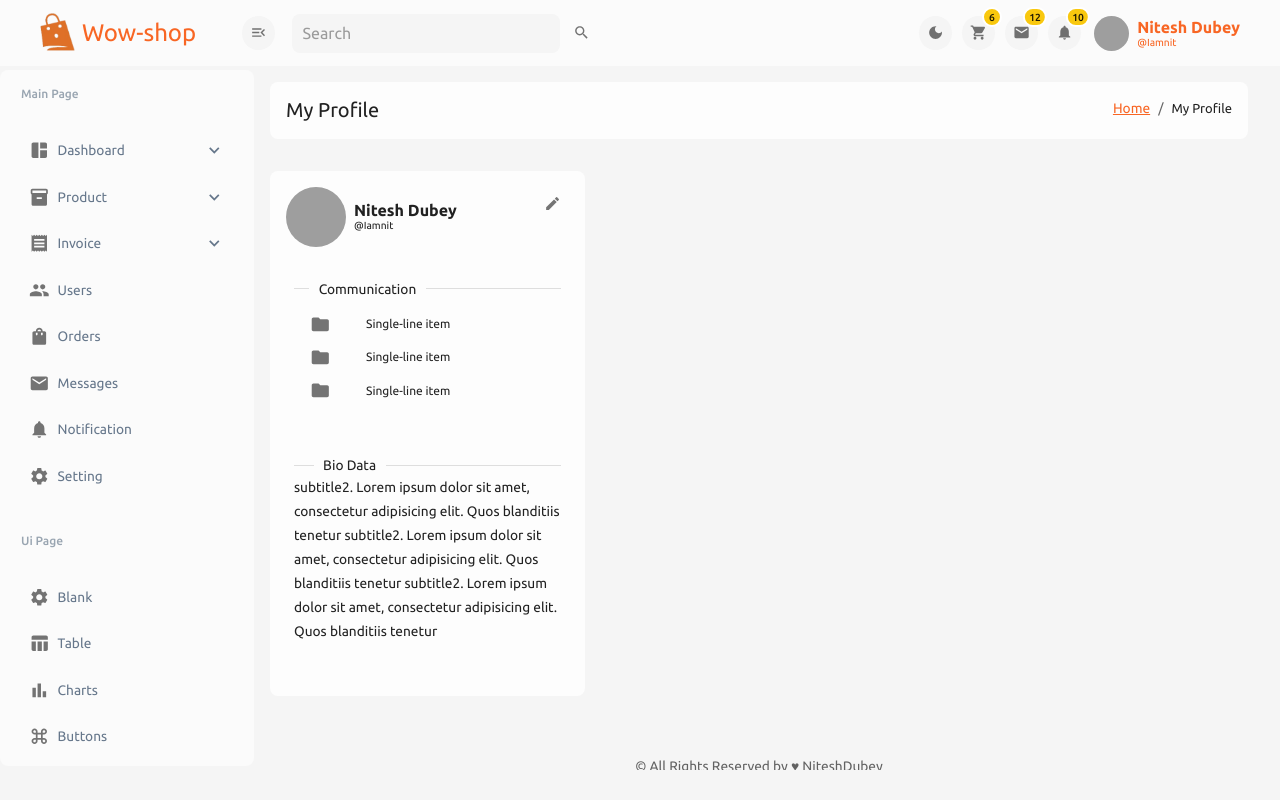
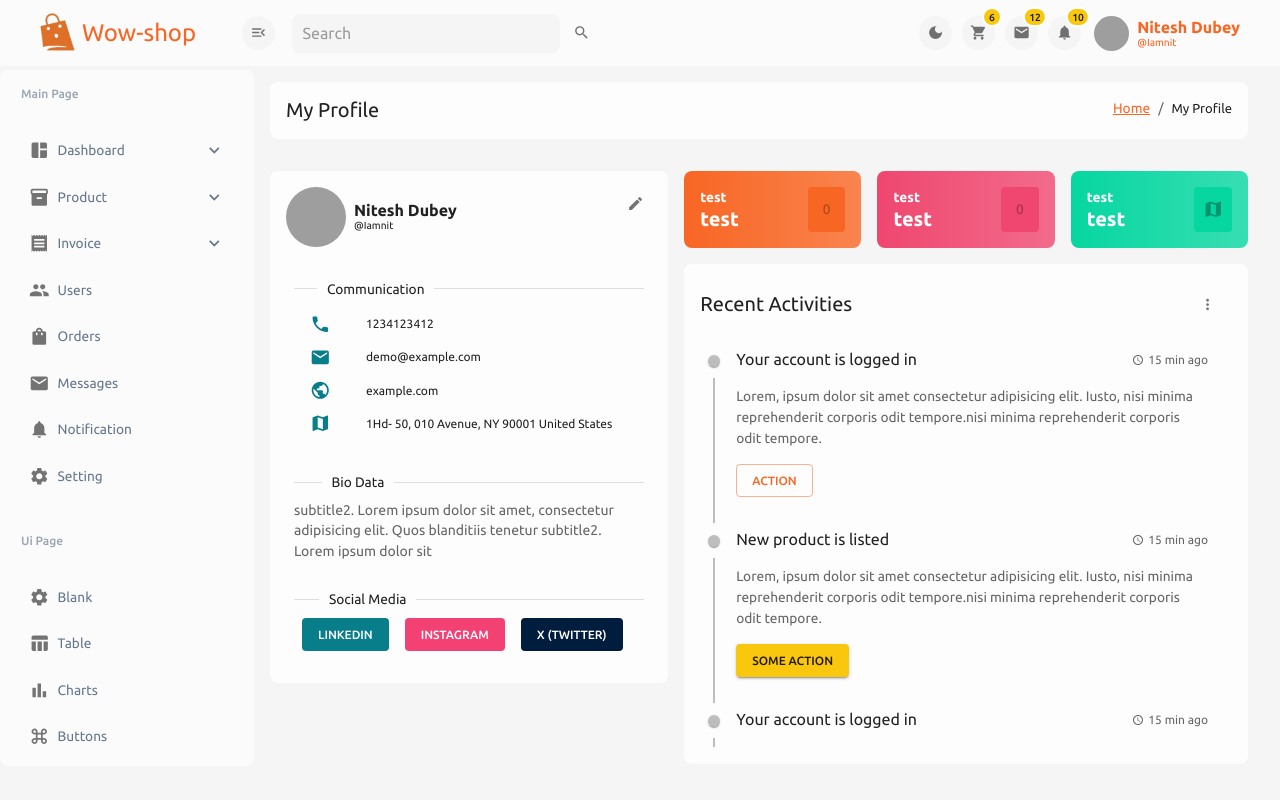
Before and after one commit to iamniteshdubey0/ECommerce-DashBoard-ReactJS, a React (Vite) app: page /user-profile in a window 1280 px wide. Built offline with nearby package versions, Linux system fonts and the light colour scheme; grey boxes are pictures that could not be loaded.

Commit message:
added dialog modal to user profile

```diff
--- a/src/pages/main/Users/UserProfile.jsx
+++ b/src/pages/main/Users/UserProfile.jsx
@@ -1,6 +1,6 @@
 import React from "react";
 import BreadcrumCustom from "../../../components/CustomComponenet/BreadcrumCustom/BreadcrumCustom";
-import { Box, Typography } from "@mui/material";
+import { Box, Button, Typography } from "@mui/material";
 import Grid from "@mui/material/Grid2";
 import Footer from "../../../components/Footer/Footer";
 import { useTheme } from "@mui/material";
@@ -13,12 +13,41 @@ import List from "@mui/material/List";
 import ListItem from "@mui/material/ListItem";
 import ListItemIcon from "@mui/material/ListItemIcon";
 import ListItemText from "@mui/material/ListItemText";
-import FolderIcon from "@mui/icons-material/Folder";
+import PhoneIcon from "@mui/icons-material/Phone";
+import EmailIcon from "@mui/icons-material/Email";
+import PublicIcon from "@mui/icons-material/Public";
+import MapIcon from "@mui/icons-material/Map";
+import MiniCard from "../../../components/CustomComponenet/CardCustom/MiniCard";
+import CustomTimeline from "../../../components/CustomComponenet/CustomTimeline/CustomTimeline";
+import Dialog from "@mui/material/Dialog";
+import DialogActions from "@mui/material/DialogActions";
+import DialogContent from "@mui/material/DialogContent";
+import DialogContentText from "@mui/material/DialogContentText";
+import DialogTitle from "@mui/material/DialogTitle";
 
 const UserProfile = () => {
   const theme = useTheme();
   const colors = tokens(theme.palette.mode);
 
+  const [open, setOpen] = React.useState(false);
+
+  const handleClickOpen = () => () => {
+    setOpen(true);
+  };
+
+  const handleClose = () => {
+    setOpen(false);
+  };
+
+  const descriptionElementRef = React.useRef(null);
+  React.useEffect(() => {
+    if (open) {
+      const { current: descriptionElement } = descriptionElementRef;
+      if (descriptionElement !== null) {
+        descriptionElement.focus();
+      }
+    }
+  }, [open]);
   return (
     <Box
       component="section"
@@ -47,7 +76,7 @@ const UserProfile = () => {
         textlink="/"
       ></BreadcrumCustom>
       <Grid container spacing={2} sx={{ mt: 4 }}>
-        <Grid size={4}>
+        <Grid size={5}>
           <Box
             sx={(theme) => ({
               p: 2,
@@ -104,47 +133,137 @@ const UserProfile = () => {
                 </Box>
               </Box>
               <Box>
-                <IconButton aria-label="setting">
+                <IconButton aria-label="setting" onClick={handleClickOpen()}>
                   <EditIcon fontSize="small"></EditIcon>
                 </IconButton>
+                <Dialog
+                  open={open}
+                  onClose={handleClose}
+                  aria-labelledby="scroll-dialog-title"
+                  aria-describedby="scroll-dialog-description"
+                >
+                  <DialogTitle id="scroll-dialog-title">Subscribe</DialogTitle>
+                  <DialogContent >
+                    <DialogContentText
+                      id="scroll-dialog-description"
+                      ref={descriptionElementRef}
+                      tabIndex={-1}
+                    >
+                      {[...new Array(50)]
+                        .map(
+                          () => `Cras mattis consectetur purus sit amet fermentum.
+Cras justo odio, dapibus ac facilisis in, egestas eget quam.
+Morbi leo risus, porta ac consectetur ac, vestibulum at eros.
+Praesent commodo cursus magna, vel scelerisque nisl consectetur et.`
+                        )
+                        .join("\n")}
+                    </DialogContentText>
+                  </DialogContent>
+                  <DialogActions>
+                    <Button onClick={handleClose}>Cancel</Button>
+                    <Button onClick={handleClose}>Subscribe</Button>
+                  </DialogActions>
+                </Dialog>
               </Box>
             </Box>
 
-            <Box component="div" sx={{ mb: 3, p: 1 }}>
+            <Box component="div" sx={{ mb: 1, p: 1 }}>
               <Divider textAlign="left">Communication</Divider>
-              <List dense="true">
+              <List dense={true}>
                 <ListItem>
                   <ListItemIcon>
-                    <FolderIcon />
+                    <PhoneIcon color="neutral" />
                   </ListItemIcon>
-                  <ListItemText primary="Single-line item" />
+                  <ListItemText primary="1234123412" />
                 </ListItem>
                 <ListItem>
                   <ListItemIcon>
-                    <FolderIcon />
+                    <EmailIcon color="neutral" />
                   </ListItemIcon>
-                  <ListItemText primary="Single-line item" />
+                  <ListItemText primary="demo@example.com" />
                 </ListItem>
                 <ListItem>
                   <ListItemIcon>
-                    <FolderIcon />
+                    <PublicIcon color="neutral" />
                   </ListItemIcon>
-                  <ListItemText primary="Single-line item" />
+                  <ListItemText primary="example.com" />
+                </ListItem>
+                <ListItem>
+                  <ListItemIcon>
+                    <MapIcon color="neutral" />
+                  </ListItemIcon>
+                  <ListItemText primary="1Hd- 50, 010 Avenue, NY 90001 United States" />
                 </ListItem>
               </List>
             </Box>
 
-            <Box component="div" sx={{ mb: 3, p: 1 }}>
+            <Box component="div" sx={{ mb: 1, p: 1 }}>
               <Divider textAlign="left">Bio Data</Divider>
-              <Typography variant="subtitle1" gutterBottom>
+              <Typography
+                variant="body2"
+                sx={{ mt: 1, fontSize: "14px", color: "text.secondary" }}
+                gutterBottom
+              >
                 subtitle2. Lorem ipsum dolor sit amet, consectetur adipisicing
                 elit. Quos blanditiis tenetur subtitle2. Lorem ipsum dolor sit
-                amet, consectetur adipisicing elit. Quos blanditiis tenetur
-                subtitle2. Lorem ipsum dolor sit amet, consectetur adipisicing
-                elit. Quos blanditiis tenetur
               </Typography>
             </Box>
+
+            <Box component="div" sx={{ mb: 1, p: 1 }}>
+              <Divider textAlign="left" sx={{ mb: 1 }}>
+                Social Media
+              </Divider>
+              <Button
+                variant="contained"
+                sx={{ mx: 1, backgroundColor: colors.teal[500] }}
+                disableElevation
+              >
+                LinkedIn
+              </Button>
+              <Button
+                variant="contained"
+                sx={{ mx: 1, backgroundColor: colors.error[500] }}
+                disableElevation
+              >
+                Instagram
+              </Button>
+              <Button
+                variant="contained"
+                sx={{ mx: 1, backgroundColor: colors.oxfordBlue[500] }}
+                disableElevation
+              >
+                X (twitter)
+              </Button>
+            </Box>
           </Box>
+        </Grid>
+
+        <Grid container size={7}>
+          <Grid size={4}>
+            <MiniCard
+              color={"primary"}
+              label={"test"}
+              count={"test"}
+              icon={0}
+            ></MiniCard>
+          </Grid>
+          <Grid size={4}>
+            <MiniCard
+              color={"error"}
+              label={"test"}
+              count={"test"}
+              icon={0}
+            ></MiniCard>
+          </Grid>
+          <Grid size={4}>
+            <MiniCard
+              color={"success"}
+              label={"test"}
+              count={"test"}
+              icon={<MapIcon />}
+            ></MiniCard>
+          </Grid>
+          <CustomTimeline></CustomTimeline>
         </Grid>
       </Grid>
       <Footer></Footer>
```
